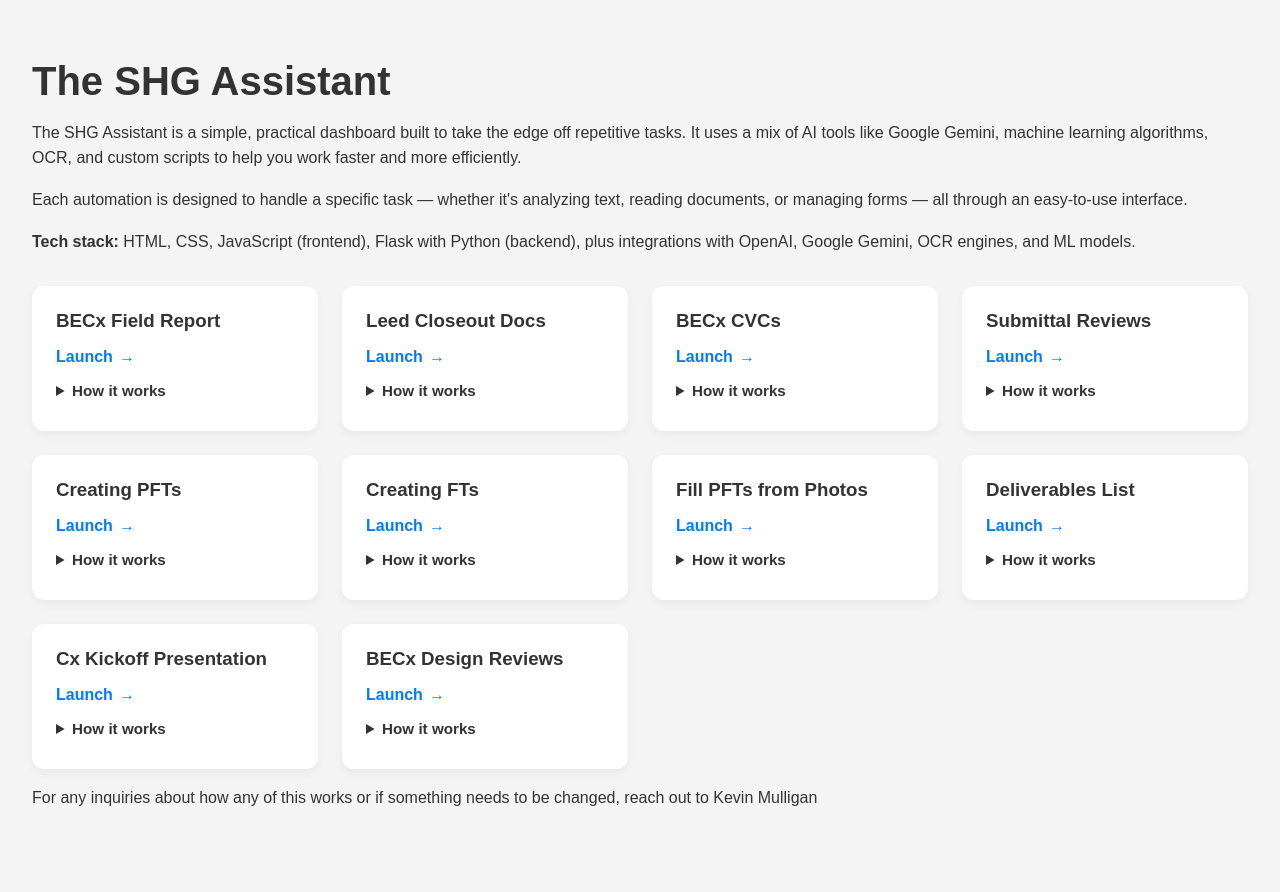
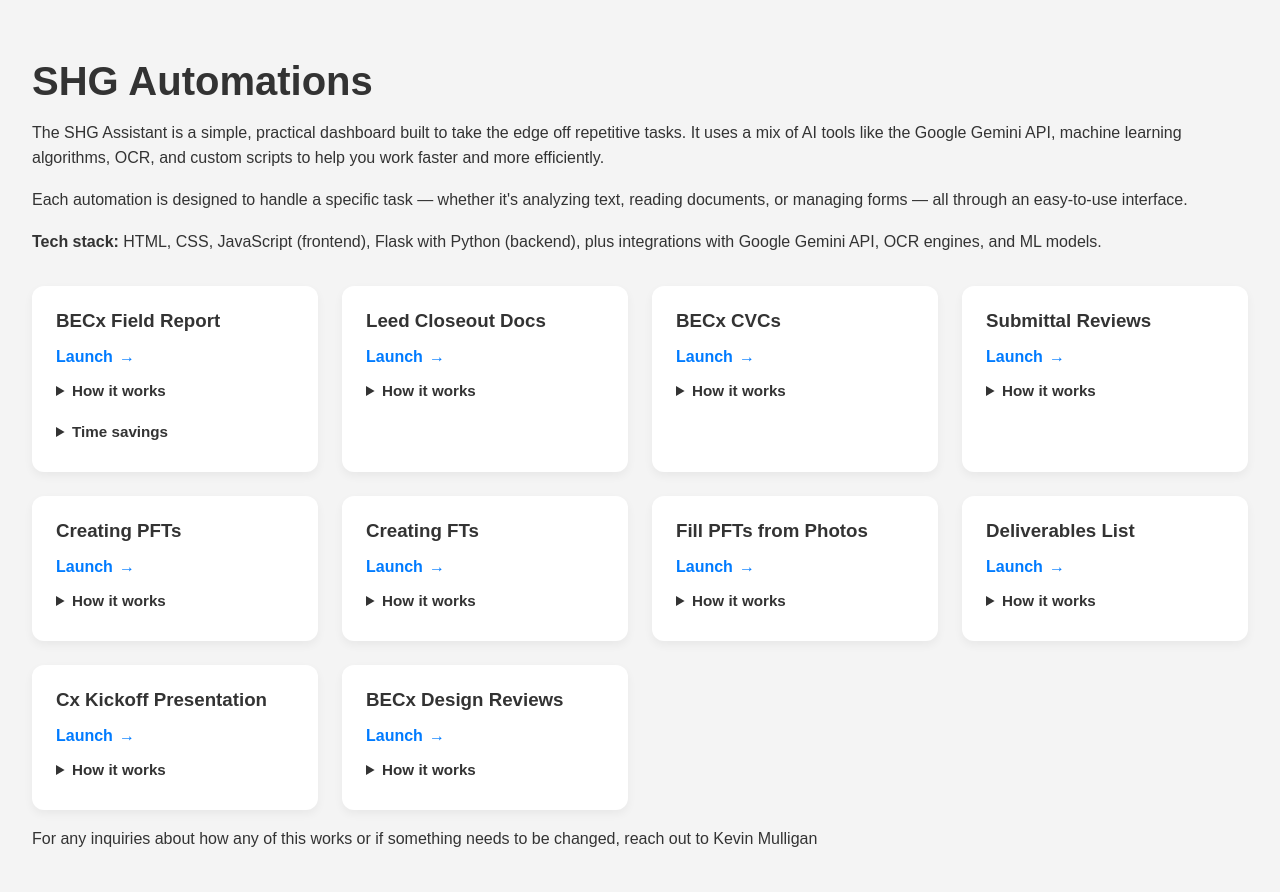
Before and after one commit to kevinm0226/shg-autos, a Flask app: page / in a window 1280 px wide. Before the commit the page ends 806 px from the top, so only its background shows below. Run offline with Flask 3, Linux system fonts and the light colour scheme.

Commit message:
detail for time savings'

```diff
--- a/templates/index.html
+++ b/templates/index.html
@@ -9,10 +9,10 @@
 <body>
 
   <header>
-    <h1>The SHG Assistant</h1>
-    <p>The SHG Assistant is a simple, practical dashboard built to take the edge off repetitive tasks. It uses a mix of AI tools like Google Gemini, machine learning algorithms, OCR, and custom scripts to help you work faster and more efficiently.</p>
+    <h1>SHG Automations</h1>
+    <p>The SHG Assistant is a simple, practical dashboard built to take the edge off repetitive tasks. It uses a mix of AI tools like the Google Gemini API, machine learning algorithms, OCR, and custom scripts to help you work faster and more efficiently.</p>
     <p>Each automation is designed to handle a specific task — whether it's analyzing text, reading documents, or managing forms — all through an easy-to-use interface.</p>
-    <p><strong>Tech stack:</strong> HTML, CSS, JavaScript (frontend), Flask with Python (backend), plus integrations with OpenAI, Google Gemini, OCR engines, and ML models.</p>
+    <p><strong>Tech stack:</strong> HTML, CSS, JavaScript (frontend), Flask with Python (backend), plus integrations with Google Gemini API, OCR engines, and ML models.</p>
   </header>
 
 
@@ -25,6 +25,14 @@
           <details class="dropdown">
             <summary>How it works</summary>
             <p>Generates field reports based on site visit notes and photos, automating formatting and structuring.</p>
+          </details>
+          <details class ="dropdown">
+            <summary>Time savings</summary>
+            <p>Time per report on average 1 hour. Safe to say this saves half of the time at least.
+              With 15 BECx projects and contracted out for 10 visits per project over 2 years so
+              I'll say 75 visits per year. Assume average rate between Paul and I. Average time savings: 75x.5 = 37.5 hours.
+              Average money savings: $175x75x.5=$6.5k/year.
+            </p>
           </details>
         </div>
 
```
